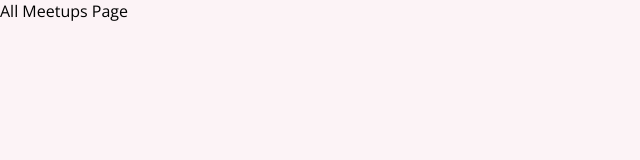
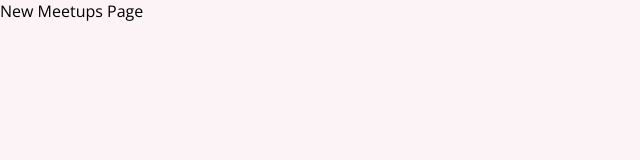
Before and after one commit to shagat/React-tut-first, a React (Create React App) app: page /new-meetup in a window 1280 px wide. Shown: the top 160 px of the page, without its empty margins (0-640 px from the left). Built offline with nearby package versions, Linux system fonts and the light colour scheme.

Commit message:
updated the route

```diff
--- a/src/App.js
+++ b/src/App.js
@@ -8,7 +8,8 @@ function App() {
   return (
     <div>
       <Routes>
-        <Route path="/" element={<AllMeetupsPage />}>
+        <Route path="/">
+          <Route index element={<AllMeetupsPage />} />
           <Route path="favourite" element={<FavouritesPage />} />
           <Route path="new-meetup" element={<NewMeetupPage />} />
         </Route>
--- a/src/pages/AllMeetups.js
+++ b/src/pages/AllMeetups.js
@@ -1,5 +1,11 @@
 import React from "react";
+import { Outlet } from "react-router-dom";
 function AllMeetupsPage() {
-  return <div>All Meetups Page</div>;
+  return (
+    <div>
+      All Meetups Page
+      <Outlet />
+    </div>
+  );
 }
 export default AllMeetupsPage;
```
